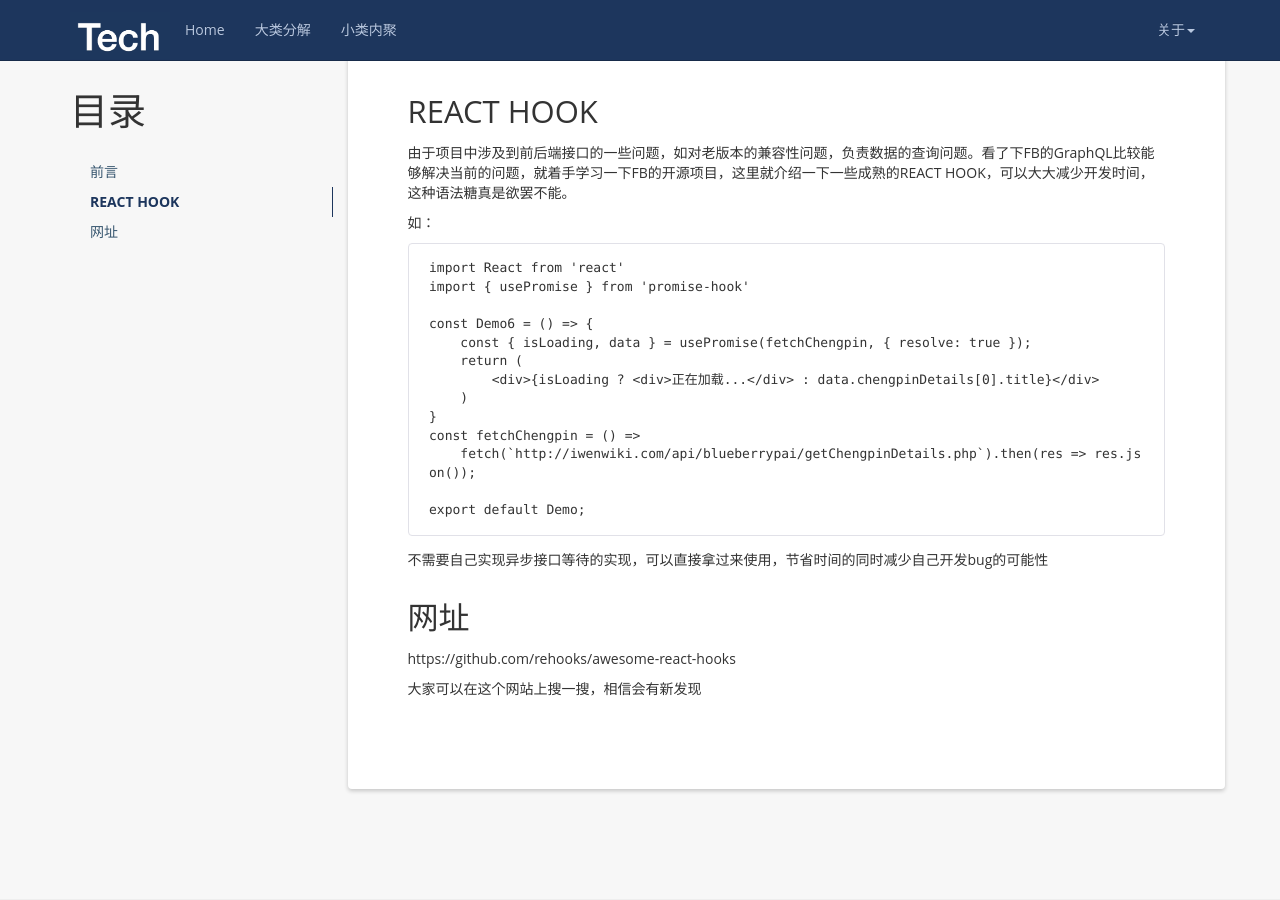
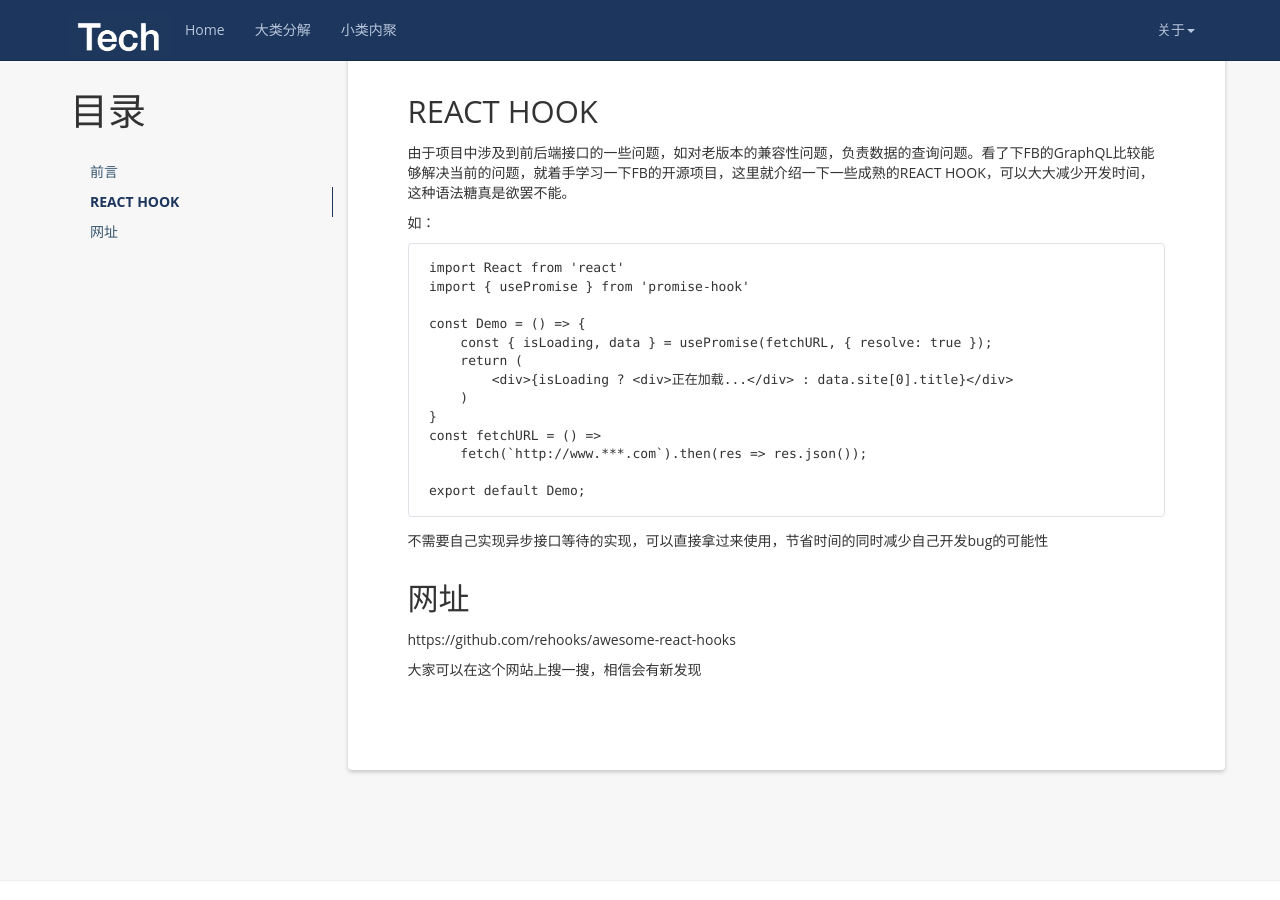
Before and after one commit to rocmac/rocmac.github.io, a Jekyll site: the page built from _posts/2020-02-29-AWESOME REACT HOOK.md, in a window 1280 px wide and 900 px high, scrolled down 490 px. Built offline with Jekyll 4.4.1, drawn with Linux system fonts in a browser that asks for light colours; nearby versions of some CDN libraries; a script that is not in the unit is left out; comment, search, counter and statistics services are not loaded.

Commit message:
react hook

````diff
--- a/_posts/2020-02-29-AWESOME REACT HOOK.md
+++ b/_posts/2020-02-29-AWESOME REACT HOOK.md
@@ -23,14 +23,14 @@ tag: [埋点] # add tag
 import React from 'react'
 import { usePromise } from 'promise-hook'
 
-const Demo6 = () => {
-    const { isLoading, data } = usePromise(fetchChengpin, { resolve: true });
+const Demo = () => {
+    const { isLoading, data } = usePromise(fetchURL, { resolve: true });
     return (
-        <div>{isLoading ? <div>正在加载...</div> : data.chengpinDetails[0].title}</div>
+        <div>{isLoading ? <div>正在加载...</div> : data.site[0].title}</div>
     )
 }
-const fetchChengpin = () =>
-    fetch(`http://iwenwiki.com/api/blueberrypai/getChengpinDetails.php`).then(res => res.json());
+const fetchURL = () =>
+    fetch(`http://www.***.com`).then(res => res.json());
 
 export default Demo;
 ```
````
